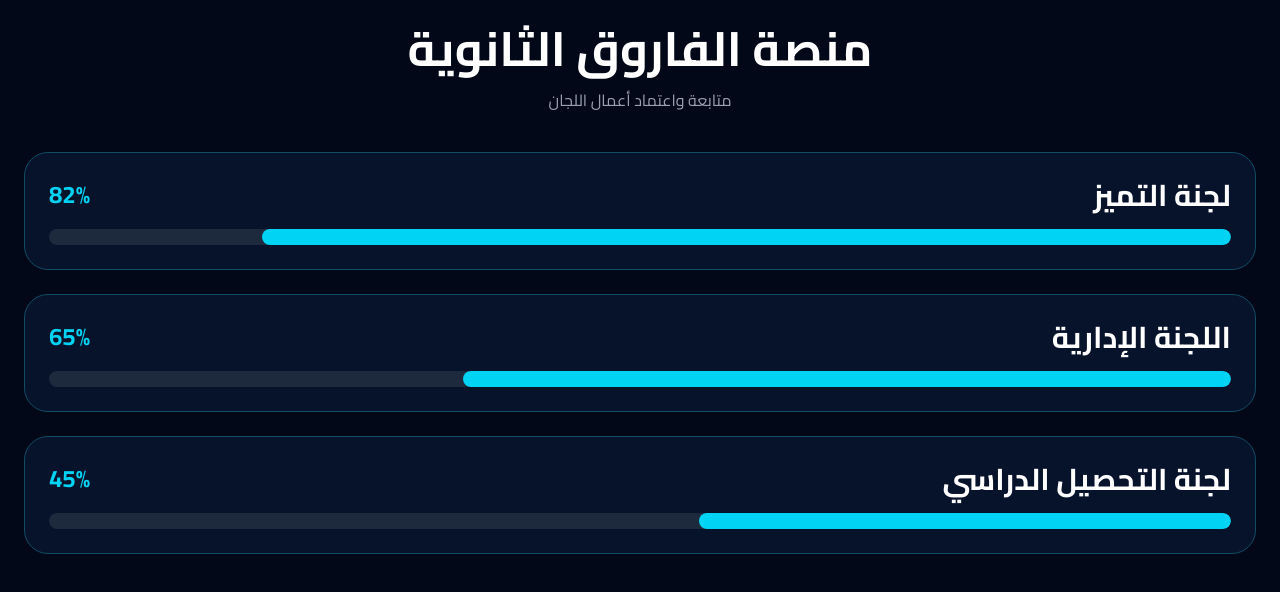
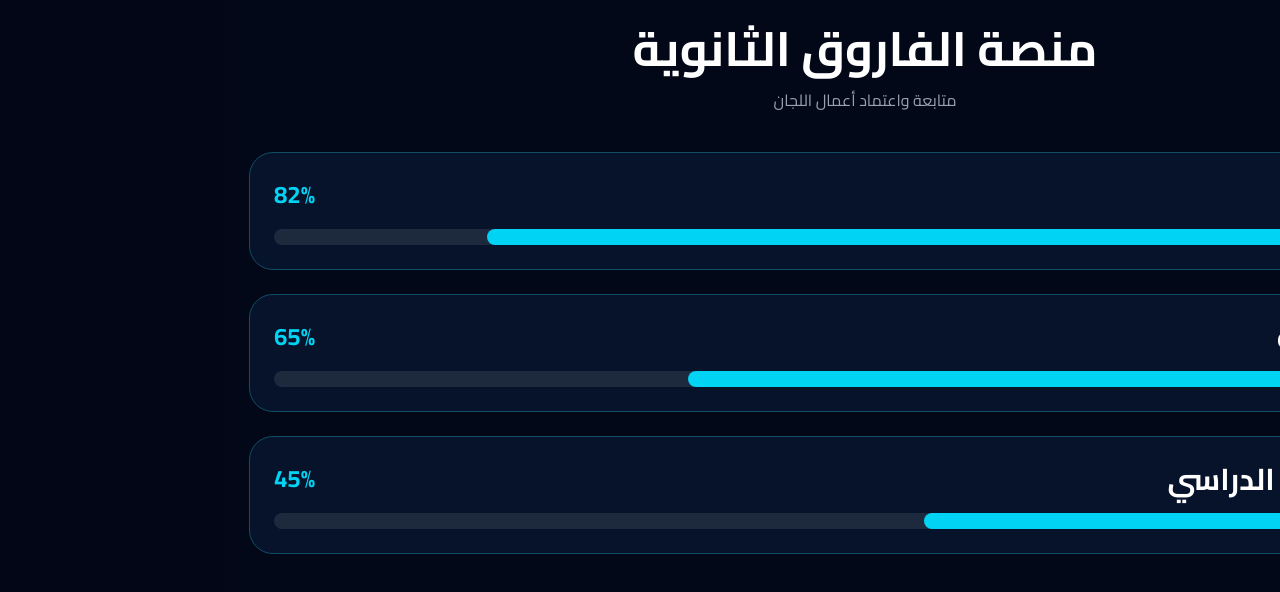
Before and after one commit to saad2035/farouq-platform, a Next.js app: page / in a window 1280 px wide. Shown: the top 592 px of the page. Built offline with nearby package versions, Linux system fonts and the light colour scheme.

Commit message:
restore homepage

```diff
--- a/app/components/CommitteeList.tsx
+++ b/app/components/CommitteeList.tsx
@@ -24,7 +24,16 @@
   ]
 
   return (
-    <div className="p-6 grid gap-6">
+    <div className="min-h-screen bg-[#020817] text-white p-6">
+      <h1 className="text-5xl font-bold text-center mb-4">
+        منصة الفاروق الثانوية
+      </h1>
+
+      <p className="text-center text-gray-400 mb-10">
+        متابعة واعتماد أعمال اللجان
+      </p>
+
+      <div className="grid gap-6">
         {committees.map((committee) => (
           <div
             key={committee.id}
@@ -54,5 +63,6 @@
           </div>
         ))}
       </div>
+    </div>
   )
 }
--- a/app/page.tsx
+++ b/app/page.tsx
@@ -1,68 +1,7 @@
 "use client"
 
-import { useRouter } from "next/navigation"
+import CommitteeList from "./components/CommitteeList"
 
 export default function Home() {
-  const router = useRouter()
-
-  const committees = [
-    {
-      id: "tamayoz",
-      name: "لجنة التميز",
-      progress: 82,
-    },
-    {
-      id: "edaria",
-      name: "اللجنة الإدارية",
-      progress: 65,
-    },
-    {
-      id: "tahseel",
-      name: "لجنة التحصيل الدراسي",
-      progress: 45,
-    },
-  ]
-
-  return (
-    <main className="min-h-screen bg-[#020817] text-white p-6">
-      <h1 className="text-5xl font-bold text-center mb-4">
-        منصة الفاروق الثانوية
-      </h1>
-
-      <p className="text-center text-gray-400 mb-10">
-        متابعة واعتماد أعمال اللجان
-      </p>
-
-      <div className="grid gap-6">
-        {committees.map((committee) => (
-          <div
-            key={committee.id}
-            onClick={() =>
-              router.push(`/committee/${committee.id}`)
-            }
-            className="bg-[#07122b] border border-cyan-900 rounded-3xl p-6 cursor-pointer hover:scale-[1.02] transition"
-          >
-            <div className="flex justify-between items-center mb-4">
-              <h2 className="text-3xl font-bold">
-                {committee.name}
-              </h2>
-
-              <span className="text-cyan-400 text-2xl font-bold">
-                {committee.progress}%
-              </span>
-            </div>
-
-            <div className="w-full bg-slate-800 rounded-full h-4 overflow-hidden">
-              <div
-                className="bg-cyan-400 h-4 rounded-full"
-                style={{
-                  width: `${committee.progress}%`,
-                }}
-              />
-            </div>
-          </div>
-        ))}
-      </div>
-    </main>
-  )
+  return <CommitteeList />
 }
```
Lines whose indentation alone changed are shown as unchanged.
